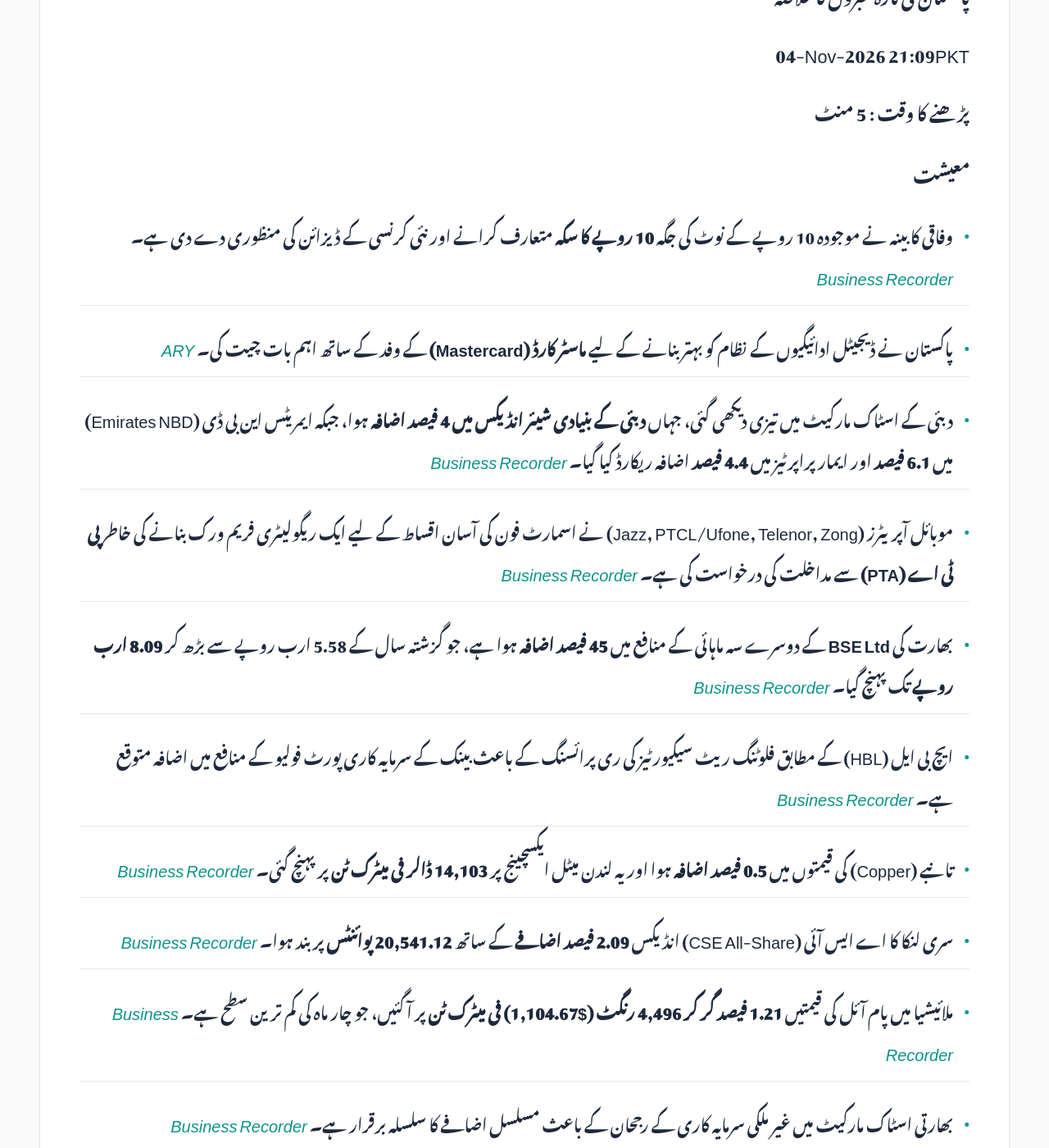
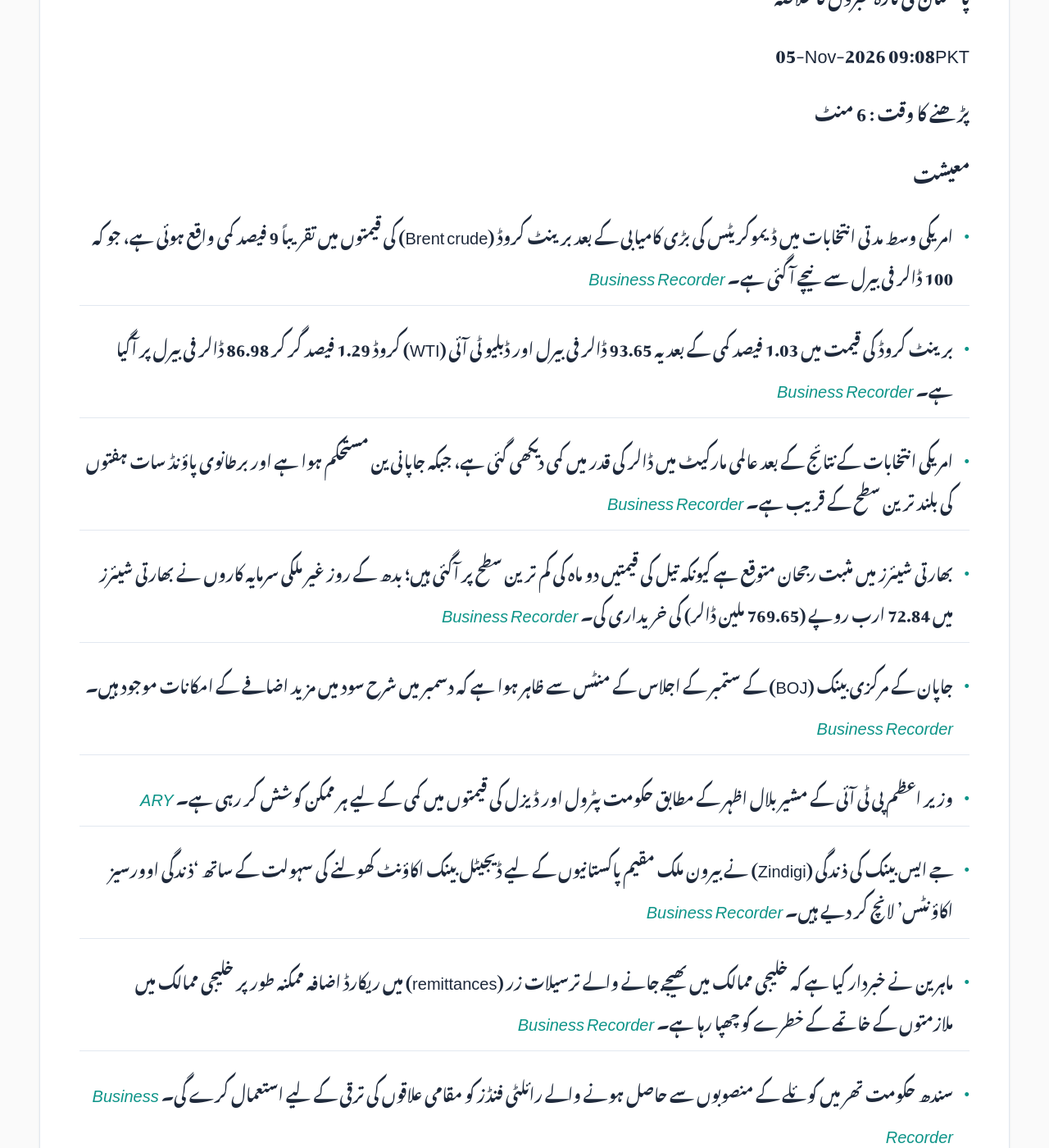
Before and after one commit to zsubzwary/news, a Jekyll site: the page built from ur/index.md, in a window 1280 px wide and 1400 px high, scrolled down 354 px. Shown: the whole window at 82% size. Built offline with Jekyll 4.4.1, drawn with Linux system fonts in a browser that asks for light colours; some web fonts are replaced; comment, search, counter and statistics services are not loaded; some of the changed text lies outside the part shown.

Commit message:
DateTime; 2026-11-05T04:08:56.993Z

```diff
--- a/ur/index.md
+++ b/ur/index.md
@@ -7,48 +7,46 @@ rtl: true
 
 پاکستان کی تازہ خبروں کا خلاصہ
 
- &lrm; 04-Nov-2026 21:09PKT
+ &lrm; 05-Nov-2026 09:08PKT
 
-پڑھنے کا وقت : 5 منٹ
+پڑھنے کا وقت : 6 منٹ
 
 ### معیشت
-- وفاقی کابینہ نے موجودہ 10 روپے کے نوٹ کی جگہ **10 روپے کا سکہ** متعارف کرانے اور نئی کرنسی کے ڈیزائن کی منظوری دے دی ہے۔ *[Business Recorder](https://www.brecorder.com/news/40447405/govt-approves-rs10-coin-to-replace-banknote-new-currency-designs)*
-- پاکستان نے ڈیجیٹل ادائیگیوں کے نظام کو بہتر بنانے کے لیے **ماسٹر کارڈ (Mastercard)** کے وفد کے ساتھ اہم بات چیت کی۔ *[ARY](https://arynews.tv/pakistan-discusses-digital-payments-with-mastercard-delegation)*
-- دبئی کے اسٹاک مارکیٹ میں تیزی دیکھی گئی، جہاں **دبئی کے بنیادی شیئر انڈیکس میں 4 فیصد اضافہ** ہوا، جبکہ ایمریٹس این بی ڈی (Emirates NBD) میں **6.1 فیصد** اور ایمار پراپرٹیز میں **4.4 فیصد** اضافہ ریکارڈ کیا گیا۔ *[Business Recorder](https://www.brecorder.com/news/40447401/dubai-leads-gulf-gains-as-investors-assess-us-midterm-fallout-and-iran-standoff)*
-- موبائل آپریٹرز (Jazz, PTCL/Ufone, Telenor, Zong) نے اسمارٹ فون کی آسان اقساط کے لیے ایک ریگولیٹری فریم ورک بنانے کی خاطر **پی ٹی اے (PTA)** سے مداخلت کی درخواست کی ہے۔ *[Business Recorder](https://www.brecorder.com/news/40447400/smartphone-financing-framework-remains-unresolved-as-telcos-seek-pta-intervention)*
-- بھارت کی **BSE Ltd** کے دوسرے سہ ماہائی کے منافع میں **45 فیصد اضافہ** ہوا ہے، جو گزشتہ سال کے 5.58 ارب روپے سے بڑھ کر **8.09 ارب روپے** تک پہنچ گیا۔ *[Business Recorder](https://www.brecorder.com/news/40447399/indias-bse-posts-higher-second-quarter-profit)*
-- ایچ بی ایل (HBL) کے مطابق فلوٹنگ ریٹ سیکیورٹیز کی ری پرائسنگ کے باعث بینک کے سرمایہ کاری پورٹ فولیو کے منافع میں اضافہ متوقع ہے۔ *[Business Recorder](https://www.brecorder.com/news/40447397/hbl-expects-investment-yields-to-rise-as-floating-rate-securities-reprice)*
-- تانبے (Copper) کی قیمتوں میں **0.5 فیصد اضافہ** ہوا اور یہ لندن میٹل ایکسچینج پر **14,103 ڈالر فی میٹرک ٹن** پر پہنچ گئی۔ *[Business Recorder](https://www.brecorder.com/news/40447394/copper-rebounds-from-3-month-low-as-tightness-offsets-tariff-ai-fears)*
-- سری لنکا کا اے ایس آئی (CSE All-Share) انڈیکس **2.09 فیصد اضافے** کے ساتھ **20,541.12 پوائنٹس** پر بند ہوا۔ *[Business Recorder](https://www.brecorder.com/news/40447393/financial-stocks-lift-sri-lankan-shares-higher)*
-- ملائیشیا میں پام آئل کی قیمتیں **1.21 فیصد گر کر 4,496 رنگٹ ($1,104.67) فی میٹرک ٹن** پر آ گئیں، جو چار ماہ کی کم ترین سطح ہے۔ *[Business Recorder](https://www.brecorder.com/news/40447392/palm-hits-four-month-low-on-expectations-of-record-october-stocks)*
-- بھارتی اسٹاک مارکیٹ میں غیر ملکی سرمایہ کاری کے رجحان کے باعث مسلسل اضافے کا سلسلہ برقرار ہے۔ *[Business Recorder](https://www.brecorder.com/news/40447391/indian-stocks-post-longest-winning-streak-in-nearly-5-months-on-fpi-inflow-hopes)*
-- پاکستانی روپے میں امریکی ڈالر کے مقابلے میں اضافہ ریکارڈ کیا گیا۔ *[Business Recorder](https://www.brecorder.com/news/40447389/intra-day-update-rupee-records-gain-against-us-dollar)*
+- امریکی وسط مدتی انتخابات میں ڈیموکریٹس کی بڑی کامیابی کے بعد برینٹ کروڈ (Brent crude) کی قیمتوں میں تقریباً 9 فیصد کمی واقع ہوئی ہے، جو کہ 100 ڈالر فی بیرل سے نیچے آ گئی ہے۔ *[Business Recorder](https://www.brecorder.com/news/40447523/oil-and-data-centre-stocks-sink-after-us-midterms)*
+- برینٹ کروڈ کی قیمت میں 1.03 فیصد کمی کے بعد یہ 93.65 ڈالر فی بیرل اور ڈبلیو ٹی آئی (WTI) کروڈ 1.29 فیصد گر کر 86.98 ڈالر فی بیرل پر آگیا ہے۔ *[Business Recorder](https://www.brecorder.com/news/40447519/oil-falls-for-a-fourth-day-on-expectations-for-lower-risk-of-iran-war-escalation)*
+- امریکی انتخابات کے نتائج کے بعد عالمی مارکیٹ میں ڈالر کی قدر میں کمی دیکھی گئی ہے، جبکہ جاپانی ین مستحکم ہوا ہے اور برطانوی پاؤنڈ سات ہفتوں کی بلند ترین سطح کے قریب ہے۔ *[Business Recorder](https://www.brecorder.com/news/40447521/dollar-edges-lower-as-us-election-outcome-cheers-global-markets)*
+- بھارتی شیئرز میں مثبت رجحان متوقع ہے کیونکہ تیل کی قیمتیں دو ماہ کی کم ترین سطح پر آگئی ہیں؛ بدھ کے روز غیر ملکی سرمایہ کاروں نے بھارتی شیئرز میں 72.84 ارب روپے (769.65 ملین ڈالر) کی خریداری کی۔ *[Business Recorder](https://www.brecorder.com/news/40447522/indian-shares-set-to-open-higher-as-oil-hits-2-month-low-after-us-democratic-win)*
+- جاپان کے مرکزی بینک (BOJ) کے ستمبر کے اجلاس کے منٹس سے ظاہر ہوا ہے کہ دسمبر میں شرح سود میں مزید اضافے کے امکانات موجود ہیں۔ *[Business Recorder](https://www.brecorder.com/news/40447527/boj-debated-need-for-more-rate-hikes-scope-for-faster-moves-september-minutes-show)*
+- وزیر اعظم پی ٹی آئی کے مشیر بلال اظہر کے مطابق حکومت پٹرول اور ڈیزل کی قیمتوں میں کمی کے لیے ہر ممکن کوشش کر رہی ہے۔ *[ARY](https://arynews.tv/pm-seeks-every-opportunity-to-reduce-petrol-and-diesel-prices-says-bila-azhar)*
+- جے ایس بینک کی ذندگی (Zindigi) نے بیرون ملک مقیم پاکستانیوں کے لیے ڈیجیٹل بینک اکاؤنٹ کھولنے کی سہولت کے ساتھ 'ذندگی اوورسیز اکاؤنٹس' لانچ کر دیے ہیں۔ *[Business Recorder](https://www.brecorder.com/news/40447518/zindigi-overseas-accounts-launched)*
+- ماہرین نے خبردار کیا ہے کہ خلیجی ممالک میں بھیجے جانے والے ترسیلات زر (remittances) میں ریکارڈ اضافہ ممکنہ طور پر خلیجی ممالک میں ملازمتوں کے خاتمے کے خطرے کو چھپا رہا ہے۔ *[Business Recorder](https://www.brecorder.com/news/40447514/gulf-jobs-for-migrant-workers-record-remittance-inflows-may-be-masking-a-coming-collapse)*
+- سندھ حکومت تھر میں کوئلے کے منصوبوں سے حاصل ہونے والے رائلٹی فنڈز کو مقامی علاقوں کی ترقی کے لیے استعمال کرے گی۔ *[Business Recorder](https://www.brecorder.com/news/40447515/uplift-of-local-areas-in-thar-sindh-will-utilise-royalties-from-coal-projects-soomro)*
 
 ### سائنس اور ٹیکنالوجی
-- سونی (Sony) نے اسٹورز سے **PlayStation VR2** ہٹا دیا ہے، جو اس ہارڈ ویئر کو مستقل طور پر بند کرنے کا اشارہ ہے۔ *[ARY](https://arynews.tv/sony-removes-playstation-vr2-from-stores-signaling-permanent-hardware-discontinuation)*
+- گوگل نے خبردار کیا ہے کہ 'LLMjacking' سائبر حملے کلاؤڈ اے آئی (AI) صارفین کے لیے بھاری بلوں کا سبب بن رہے ہیں۔ *[ARY](https://arynews.tv/google-warns-llmjacking-cyberattacks-are-costing-cloud-ai-customers-massive-bills)*
+- پاکستان ٹیلی کمیونیکیشن اتھارٹی (PTA) نے BIGO LIVE اور Likee پلیٹ فارمز کو پاکستان میں باقاعدہ رجسٹر کر لیا ہے۔ *[Business Recorder](https://www.brecorder.com/news/40447513/pta-registers-bigo-live-likee-platforms-in-pakistan)*
+- پاکستان انوویشن کویسٹ (PIQ) کے تحت 10,000 طلباء اور 300 اساتذہ تک روبوٹکس اور STEM تعلیم کی رسائی کو وسعت دینے کا منصوبہ ہے۔ *[Business Recorder](https://www.brecorder.com/news/40447512/piq-expanding-access-to-meaningful-robotics-stem-learning)*
+- پاکستان سافٹ ویئر ہاؤسز ایسوسی ایشن (P@SHA) کے 30 تکنیکی رہنماؤں کے وفد نے ناروے میں 'اوسلو انوویشن ویک 2026' میں شرکت کی تاکہ نوآرڈک مارکیٹ تک رسائی حاصل کی جا سکے۔ *[Business Recorder](https://www.brecorder.com/news/40447510/oslo-innovation-week-p-at-sha-opens-nordic-corridor-for-home-industry)*
 
 ### سیاست
-- امریکی ہاؤس سپیکر مائیک جانسن نے ریپبلکن پارٹی کی اکثریت کے خاتمے کے بعد مائنورٹی لیڈر کے عہدے کے لیے انتخاب نہ لڑنے کا اعلان کیا ہے۔ *[Business Recorder](https://www.brecorder.com/news/40447408/us-house-speaker-johnson-will-not-seek-minority-leadership-post)*
-- اسپین کے وزیراعظم پیڈرو سانچیز نے ٹرین حادثات کے بعد وزیر ٹرانسپورٹ کے استعفیٰ کے نتیجے میں اپنی کابینہ میں تبدیلی کر دی ہے۔ *[Business Recorder](https://www.brecorder.com/news/40447395/spains-sanchez-reshuffles-cabinet-after-transport-minister-quits-over-train-crashes)*
-- امریکی وسطی انتخابات کے نتائج کا عالمی تجارت اور ایران کے ساتھ تناؤ پر اثر پڑنے کے امکانات ہیں۔ *[Business Recorder](https://www.brecorder.com/news/40447407/from-iran-to-trade-how-the-us-midterms-impact-the-rest-of-the-world)*
+- امریکی وسط مدتی انتخابات میں ڈیموکریٹس کی بڑی کامیابی نے خواتین اور اقلیتوں کے نمائندوں کے لیے تاریخی مواقع پیدا کیے ہیں، جس کے نتیجے میں ڈیموکریٹس نے ایوانِ نمائندگان اور سینیٹ پر کنٹرول حاصل کر لیا ہے۔ *[Business Recorder](https://www.brecorder.com/news/40447528/democratic-victories-bring-historic-breakthroughs-for-women-and-minorities)*
+- ڈیموکریٹس کو امریکی تجارتی ایجنڈے پر اثر انداز ہونے کا موقع ملے گا، تاہم صدر ٹرمپ کے ویٹو کا مقابلہ کرنا ان کے لیے مشکل ہوگا۔ *[Business Recorder](https://www.brecorder.com/news/40447526/democrats-gain-influence-over-trade-agenda-but-tariff-repeals-to-hit-trump-veto-wall)*
+- امریکی ریپبلکن پارٹی کے رہنماؤں نے مڈ ٹرم انتخابات میں شکست کے بعد ڈونلڈ ٹرمپ سے اپنی حکمت عملی تبدیل کرنے کا مطالبہ کیا ہے۔ *[ARY](https://arynews.tv/republicans-call-for-trump-to-change-course-after-midterm-drubbing)*
+- سابق وفاقی وزیر خرم دستگیر خان نے کہا ہے کہ امریکہ کا عالمی کردار سے پیچھے ہٹنا بین الاقوامی نظم میں بڑی تبدیلی ہے جس سے سمندری تجارت کو خطرہ لاحق ہو سکتا ہے۔ *[Business Recorder](https://www.brecorder.com/news/40447517/freedom-of-navigation-under-threat-us-withdrawal-from-global-role-a-significant-shift-in-intl-order-dastgir)*
+- پاکستان اور برطانیہ نے اسلام آباد میں ہونے والے دو طرفہ دہشت گردی مخالف مذاکرات میں افغانستان سے سرگرم گروہوں بشمول TTP کے بڑھتے ہوئے خطرات پر گہری تشویش کا اظہار کیا۔ *[Business Recorder](https://www.brecorder.com/news/40447511/ttp-other-groups-pakistan-uk-concerned-at-continuing-threat)*
 
 ### قومی
-- وفاقی کابینہ نے خیبرپختونخوا کے وزیر اعلیٰ کے اختیارات گورنر کو منتقل کرنے کی منظوری دے دی ہے۔ *[ARY](https://arynews.tv/federal-cabinet-approves-transfer-of-kp-cms-powers-to-governor-endorses-new-currency-designs)*
-- کراچی میں ایک شخص کا نام ایک ہی جیسے نام کے باعث **29 مختلف مجرمانہ کیسز** میں پایا گیا ہے۔ *[ARY](https://arynews.tv/karachi-man-linked-to-29-criminal-cases-over-identical-name)*
-- وزیراعلیٰ پنجاب نے **'اپنی چھت اپنا گھر'** اسکیم کے تحت تعمیر شدہ گھر کا افتتاح کیا۔ *[ARY](https://arynews.tv/cm-punjab-inaugurates-house-built-under-apni-chhat-apna-ghar-scheme)*
-- ون کنسٹٹیوشن ایونیو کی عمارت کو **فائیو اسٹار ہوٹل** میں تبدیل کرنے کا منصوبہ ہے۔ *[ARY](https://arynews.tv/one-constitution-avenue-building-to-be-converted-into-five-star-hotel-says-mohsin-naqvi)*
-- ایبلڈ (ABL) اور یوکے کے چیوننگ پروگرام کے اشتراک سے پاکستانی طلباء کو برطانیہ میں مکمل طور پر فنڈڈ ماسٹرز ڈگری کے مواقع ملیں گے۔ *[Business Recorder](https://www.brecorder.com/news/40447398/uk-partnership-opens-more-opportunities-for-pakistanis-to-study-in-britain)*
-- ایس ایس جی سی (SSGC) نے سردیوں کے لیے گیس کی فراہمی کا شیڈول جاری کر دیا ہے، جس میں ناشتے (6:30am سے 9:00am) سمیت مخصوص اوقات مقرر کیے گئے ہیں۔ *[Business Recorder](https://www.brecorder.com/news/40447386/ssgc-issues-winter-gas-supply-schedule)*
+- ایف آئی اے (FIA) نے البانیا کے ورک ویزا فراڈ کے سلسلے میں 2 ایجنٹوں کو گرفتار کر لیا ہے جو 15 لاکھ روپے کے فراڈ میں ملوث تھے۔ *[ARY](https://arynews.tv/fia-nabs-2-agents-in-albania-work-visa-fraud-involving-rs-1-5-million)*
+- 9 نومبر کو یومِ اقبال کے موقع پر عام تعطیل کا اعلان کیا گیا ہے۔ *[ARY](https://arynews.tv/public-holiday-announced-on-9-november-for-iqbal-day)*
+- سلمان اکرم راجہ کا دعویٰ ہے کہ پی ٹی آئی کے بانی کا بلڈ پریشر نارمل نہیں ہو رہا۔ *[ARY](https://arynews.tv/pti-founder-s-bp-not-returning-to-normal-claims-salman-akram-raja)*
+- این سی سی آئی اے (NCCIA) کے چھاپے کے دوران کراچی میں ایک کال سینٹر کے ملازمین کو 24 گھنٹے سے زائد وقت تک اندر روکے رکھا گیا۔ *[ARY](https://arynews.tv/nccia-raid-karachi-call-centre-employees-kept-inside-for-over-24-hours)*
+- سندھ انرجی اینڈ کلائمیٹ کانفرنس (SECC26) میں توانائی کی انصاف، شفاف فنانسنگ اور ماحولیاتی جوابدہی پر زور دیا گیا۔ *[Business Recorder](https://www.brecorder.com/news/40447516/speakers-demand-energy-justice-accountability)*
 
 ### بین الاقوامی
-- عبدال سید نے امریکی سینٹ کے انتخابات میں تاریخی کامیابی حاصل کی ہے، جو امریکی سیاست میں مسلمانوں کے لیے ایک بڑا سنگ میل ہے۔ *[ARY](https://arynews.tv/jd-habibi-abdul-el-sayed-roasts-trump-vance-in-historic-us-senate-victory-speech)*
-- اقوام متحدہ کی رپورٹ کے مطابق، امیر ممالک موسمیاتی تبدیلیوں سے نمٹنے کے لیے سالانہ **305 ارب ڈالر** کے مقابلے میں صرف **28.2 ارب ڈالر** فراہم کر رہے ہیں۔ *[Business Recorder](https://www.brecorder.com/news/40447396/rich-countries-fall-far-short-on-climate-adaptation-funding-un-says)*
-- ایران اور امریکہ کے درمیان جنگ بندی کے حوالے سے ابھی تک کوئی باقاعدہ معاہدہ طے نہیں پایا ہے۔ *[Business Recorder](https://www.brecorder.com/news/40447390/iran-us-still-far-apart-on-deal-trump-says-ready-but-in-no-hurry-for-strikes)*
+- سعودی وزارت تجارت نے کاروباری اداروں کے بینک اکاؤنٹس کے غلط استعمال پر سخت وارننگ جاری کر دی ہے۔ *[ARY](https://arynews.tv/saudi-ministry-of-commerce-sends-harsh-warning-over-misuse-of-establishment-bank-accounts)*
+- جنوبی کوریا نے امریکی دباؤ کے بعد اپنے اینٹی پائریسی یونٹ کے آپریشنز کو بحر ہرمز کے قریب تک بڑھانے کا فیصلہ کیا ہے۔ *[Business Recorder](https://www.brecorder.com/news/40447525/south-korea-to-expand-anti-piracy-unit-operations-closer-to-strait-of-hormuz)*
 
 ### کھیل
-- کیٹلن کلک نے ریفری کے ساتھ اپنے تعاملات پر بات کرتے ہوئے اپنی کارکردگی کو مزید بہتر بنانے کا عزم ظاہر کیا ہے۔ *[ARY](https://arynews.tv/i-need-to-do-better-caitlin-clark-opens-up-about-referee-interactions)*
-- سکاٹ پارکر نے ویسٹ ہیم کے مینیجر کے طور پر **دو سال اور چھ ماہ** کا معاہدہ کیا ہے۔ *[Business Recorder](https://www.brecorder.com/news/40447387/parker-returns-to-west-ham-as-manager-in-promotion-push)*
-
-### صحت
-- انگلینڈ میں فیملی ڈاکٹرز کینسر کی جلد تشخیص کے لیے **خون کے ٹیسٹ** کا استعمال شروع کریں گے۔ *[ARY](https://arynews.tv/family-doctors-in-england-to-use-blood-tests-to-spot-cancer-early-in-world-first)*
-- عالمی ادارہ صحت (WHO) نے نوجوانوں میں **جسمانی سرگرمیوں کی کمی** پر تشویش کا اظہار کیا ہے۔ *[ARY](https://arynews.tv/who-sounds-alarm-over-lack-of-physical-activity-among-teens)*
+- وراٹ کوہلی نے ایک روزہ بین الاقوامی کرکٹ میں اپنی 80ویں نصف سنچری مکمل کی، انہوں نے آکلینڈ میں نیوزی لینڈ کے خلاف 51 گیندوں پر 74 رنز بنائے اور بھارت کو 5 وکٹوں سے فتح دلانے میں اہم کردار ادا کیا۔ *[Business Recorder](https://www.brecorder.com/news/40447529/kohli-in-the-runs-as-india-thrash-new-zealand-in-first-odi)*
+- امریکی فٹ بال ٹیم کے کھلاڑی پولسچ اور بالوگون کو CONCACAF نیشنز لیگ کے کوارٹر فائنلز کے لیے اسکواڈ میں شامل کر لیا گیا ہے۔ *[ARY](https://arynews.tv/pulisic-balogun-back-in-us-squad-for-concacaf-nations-league-quarters)*
+- ویلڈور وی (Valverde) کے شاندار گول کی بدولت ریئل میڈرڈ نے اے ای کے ایتھنز (AEK Athens) کے خلاف دیر سے جیت حاصل کر لی۔ *[ARY](https://arynews.tv/valverde-blast-snatches-real-madrid-late-win-at-aek-athens)*
```
